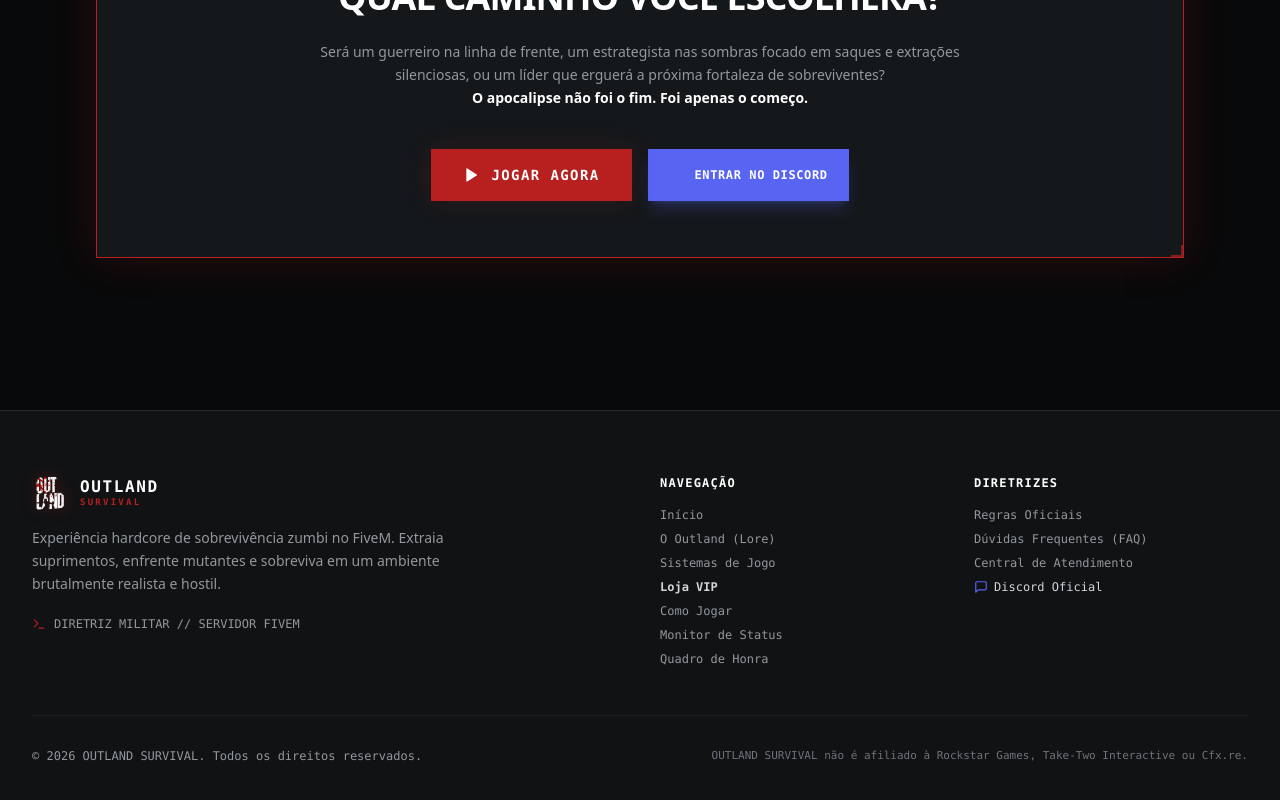
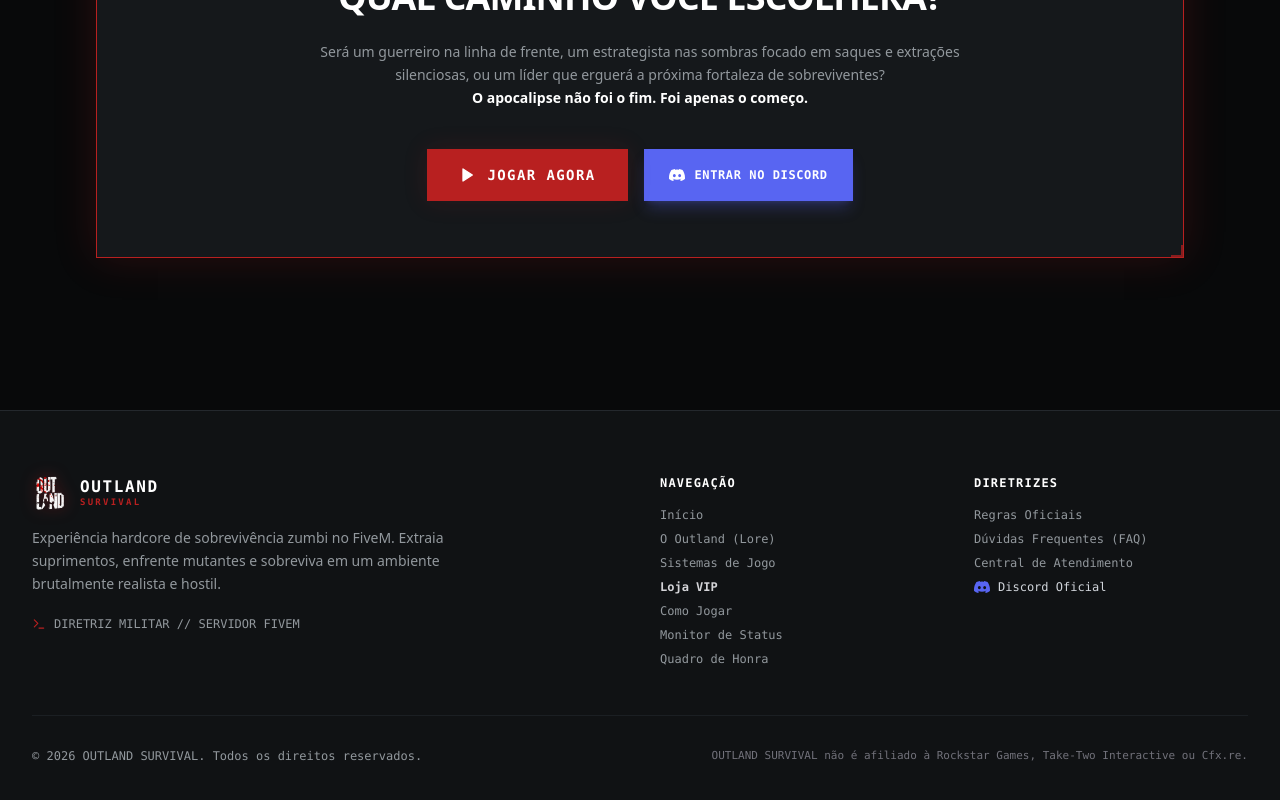
Before and after one commit to 08Dark08/outland-survival, a Next.js app: page /sobre in a window 1280 px wide. Shown: the part 3229-4029 px from the top of the page. Built offline with nearby package versions, Linux system fonts and the light colour scheme; no server answers.

Commit message:
atualizacao do site

```diff
--- a/src/components/discord/DiscordButton.tsx
+++ b/src/components/discord/DiscordButton.tsx
@@ -7,8 +7,8 @@ interface DiscordButtonProps {
   className?: string;
 }
 
-// SVG OFICIAL DO DISCORD (CLYDE)
-function DiscordIcon({ className = "w-4 h-4" }: { className?: string }) {
+// ÍCONE OFICIAL DO DISCORD (CLYDE)
+export function DiscordIcon({ className = "w-4 h-4" }: { className?: string }) {
   return (
     <svg
       viewBox="0 0 24 24"
@@ -31,12 +31,15 @@ export function DiscordButton({
 
   const variants = {
     primary:
-      "bg-[#5865F2] hover:bg-[#4752C4] text-white px-5 py-3 border border-[#5865F2]/50 shadow-lg shadow-[#5865F2]/25 hover:scale-[1.02]",
+      "bg-[#5865F2] hover:bg-[#4752C4] text-white px-6 py-3.5 border border-[#5865F2]/50 shadow-lg shadow-[#5865F2]/25 hover:scale-[1.02]",
     outline:
       "border border-border bg-background-panel/80 hover:bg-background-panel text-tactical-silver hover:text-white px-5 py-3 hover:border-zinc-500",
     compact:
       "border border-border bg-background-panel/90 hover:bg-background-panel text-tactical-silver hover:text-white px-3.5 py-1.5 text-[11px] hover:border-zinc-500",
   };
+
+  // Cor do ícone: Branco no botão azul, e azul no botão escuro!
+  const iconColor = variant === "primary" ? "text-white" : "text-[#5865F2]";
 
   return (
     <a
@@ -45,7 +48,7 @@ export function DiscordButton({
       rel="noopener noreferrer"
       className={`${base} ${variants[variant]} ${className}`}
     >
-      <DiscordIcon className="w-4 h-4 text-[#5865F2] group-hover:scale-110 transition-transform" />
+      <DiscordIcon className={`w-4 h-4 ${iconColor} group-hover:scale-110 transition-transform`} />
       <span>{label}</span>
     </a>
   );
--- a/src/components/layout/Footer.tsx
+++ b/src/components/layout/Footer.tsx
@@ -1,6 +1,7 @@
 import Link from "next/link";
 import { siteConfig } from "@/config/site";
-import { Terminal, MessageSquare } from "lucide-react";
+import { Terminal } from "lucide-react";
+import { DiscordIcon } from "@/components/discord/DiscordButton";
 
 export function Footer() {
   return (
@@ -8,10 +9,9 @@ export function Footer() {
       <div className="max-w-7xl mx-auto px-4 sm:px-6 lg:px-8 py-16">
         <div className="grid grid-cols-1 md:grid-cols-4 gap-10 mb-12">
 
-          {/* COLUNA 1: LOGO OFICIAL E APRESENTAÇÃO */}
+          {/* COLUNA 1: LOGO E APRESENTAÇÃO */}
           <div className="md:col-span-2 space-y-4">
             <div className="flex items-center gap-3">
-              {/* Imagem da Logo Oficial */}
               <img
                 src="/images/branding/logo.png"
                 alt="Logo Outland Survival"
@@ -38,7 +38,7 @@ export function Footer() {
             </div>
           </div>
 
-          {/* COLUNA 2: NAVEGAÇÃO DO SERVIDOR */}
+          {/* COLUNA 2: NAVEGAÇÃO */}
           <div>
             <h4 className="font-mono text-xs uppercase tracking-widest text-white font-bold mb-4">
               NAVEGAÇÃO
@@ -54,7 +54,7 @@ export function Footer() {
             </ul>
           </div>
 
-          {/* COLUNA 3: DIRETRIZES & SUPORTE */}
+          {/* COLUNA 3: DIRETRIZES & DISCORD */}
           <div>
             <h4 className="font-mono text-xs uppercase tracking-widest text-white font-bold mb-4">
               DIRETRIZES
@@ -68,9 +68,9 @@ export function Footer() {
                   href={siteConfig.discordUrl}
                   target="_blank"
                   rel="noopener noreferrer"
-                  className="hover:text-white transition-colors flex items-center gap-1.5 text-tactical-silver"
+                  className="hover:text-white transition-colors flex items-center gap-2 text-tactical-silver"
                 >
-                  <MessageSquare className="w-3.5 h-3.5 text-[#5865F2]" />
+                  <DiscordIcon className="w-4 h-4 text-[#5865F2]" />
                   <span>Discord Oficial</span>
                 </a>
               </li>
@@ -79,7 +79,7 @@ export function Footer() {
 
         </div>
 
-        {/* COPYRIGHT E AVISOS LEGAIS */}
+        {/* COPYRIGHT */}
         <div className="pt-8 border-t border-border/60 flex flex-col md:flex-row items-center justify-between gap-4 text-xs font-mono text-tactical-gray">
           <p>© {new Date().getFullYear()} OUTLAND SURVIVAL. Todos os direitos reservados.</p>
           <p className="text-[11px] text-zinc-500">
```
